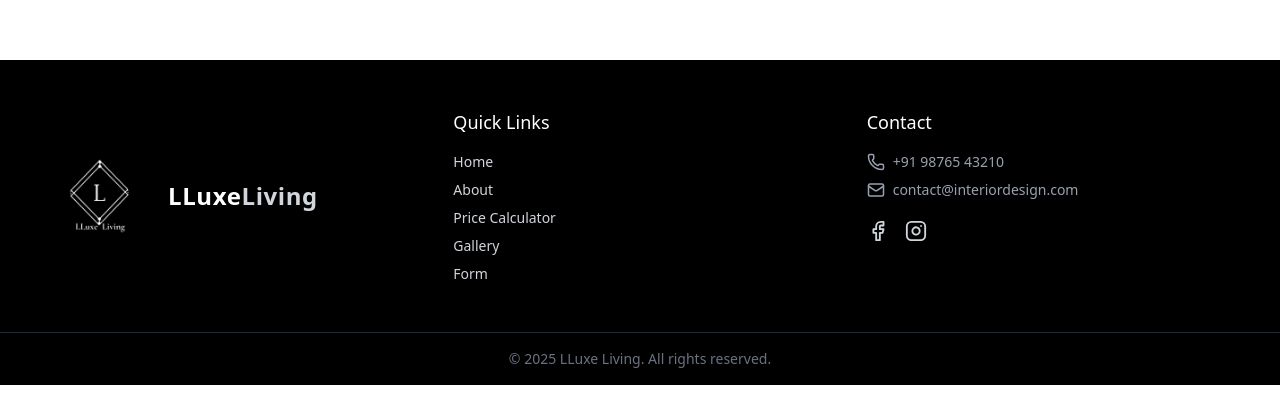
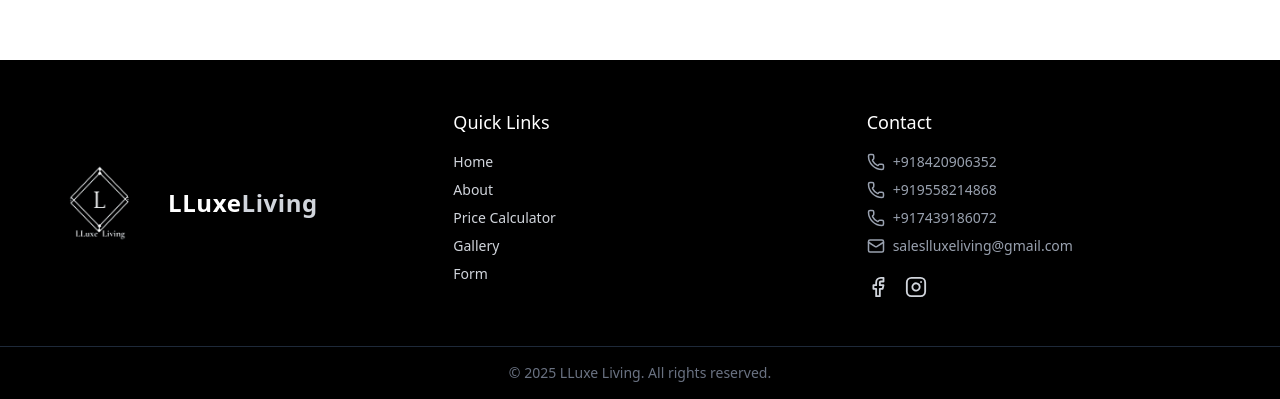
Before and after one commit to tanu0604/Interior, a React (Vite) app: page /gallery in a window 1280 px wide. Shown: the part 1324-1723 px from the top of the page. Built offline with nearby package versions, Linux system fonts and the light colour scheme.

Commit message:
Update Footer.jsx

```diff
--- a/src/components/Footer/Footer.jsx
+++ b/src/components/Footer/Footer.jsx
@@ -59,10 +59,16 @@ export default function Footer() {
           <h3 className="text-lg font-medium text-white">Contact</h3>
           <div className="mt-4 text-sm space-y-2 text-gray-400">
             <p className="flex items-center gap-2">
-              <Phone size={18} /> +91 98765 43210
+              <Phone size={18} /> +918420906352
+            </p>
+             <p className="flex items-center gap-2">
+              <Phone size={18} /> +919558214868
+            </p>
+             <p className="flex items-center gap-2">
+              <Phone size={18} /> +917439186072
             </p>
             <p className="flex items-center gap-2">
-              <Mail size={18} /> contact@interiordesign.com
+              <Mail size={18} /> saleslluxeliving@gmail.com
             </p>
           </div>
 
```
